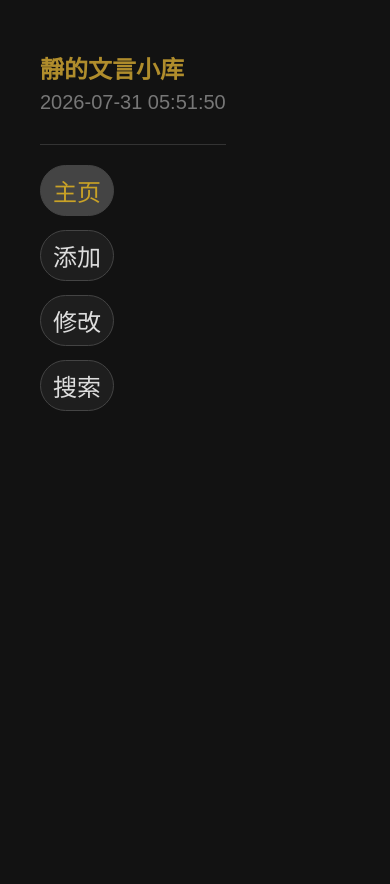
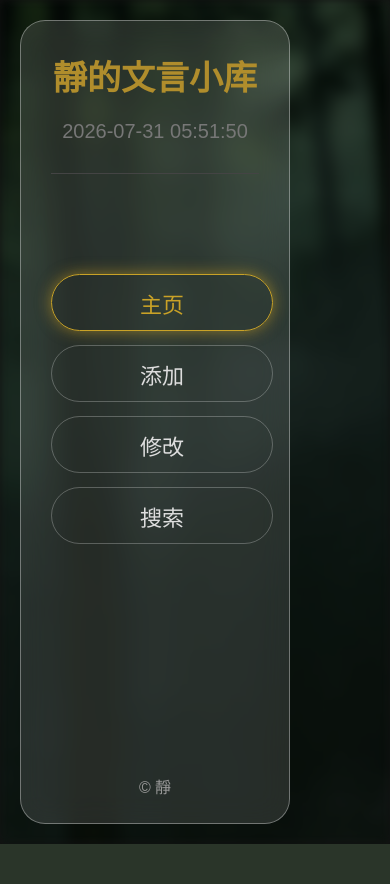
Before and after one commit to jinan200909/wenyan-library, a Flask app: page / in a window 390 px wide. After the commit the page ends 844 px from the top, so only its background shows below. Run offline with Flask 3, Linux system fonts and the light colour scheme; data that the repository does not hold is empty.

Commit message:
大修改，样式美化

```diff
--- a/app.py
+++ b/app.py
@@ -26,84 +26,22 @@ def init_db():
     conn.commit()
     conn.close()
 
-
-
-
 @app.route("/", methods=["GET","POST"])
 def home():
-
-    BASE_DIR = os.path.dirname(os.path.abspath(__file__))
-
     conn = sqlite3.connect(
         os.path.join(BASE_DIR, "words.db")
     )
+    conn.row_factory = sqlite3.Row
     cursor = conn.cursor()
-
-    if request.method == "POST":
-
-        # 判断是不是添加记录
-        if "save" in request.form:
-            pass
-
-
-
-        # 判断是不是搜索
-        elif "search" in request.form:
-
-            keyword = request.form["keyword"]
-
-            cursor.execute(
-            """
-            SELECT id,word,source,mean,note,create_time
-            FROM words
-            WHERE word LIKE ?
-            """,
-            ('%' + keyword + '%',)
-            )
-
-            words = cursor.fetchall()
-
-            conn.close()
-
-            return render_template(
-                "index.html",
-                words=words
-            )
-
-
     # 默认显示全部
     cursor.execute(
         "SELECT id,word,source,mean,note,create_time FROM words"
     )
-
     words = cursor.fetchall()
-
-    cards = []
-
-    for item in words:
-
-        left = random.randint(50, 1000)
-
-        top = random.randint(50, 400)
-
-        rotate = random.randint(-12, 12)
-
-
-        cards.append(
-            (
-                item,
-                left,
-                top,
-                rotate
-            )
-        )
-
     conn.close()
-
-
     return render_template(
         "index.html",
-        cards=cards
+        words=words
     )
 
 @app.route("/delete/<int:id>")
--- a/static/style.css
+++ b/static/style.css
@@ -10,9 +10,26 @@
     --time-color: #777;
 }
 
-html, body {
-    height: 100%;
-    overflow: hidden;
+html {
+    min-height: 100%;
+    margin: 0;
+}
+
+body::before {
+    content: "";
+    position: fixed;
+    inset: 0;
+    background: linear-gradient(rgba(0,0,0,0.45), rgba(0,0,0,0.45)),
+    url("/static/bg1.png");
+    background-size: cover;
+    background-position: center;
+    background-attachment: fixed;
+    filter: blur(5px);
+    z-index: -1;
+}
+
+body {
+    position: relative;
 }
 
 .title-box {
@@ -20,22 +37,25 @@ html, body {
     display: flex;
     flex-direction: column;
     padding-bottom: 30px;
-    border-bottom: 1px solid #333;
+    border-bottom: 1px solid var(--border);
 }
 
 .title-box h1 {
+    font-size: 34px;
     white-space: nowrap;
+    margin-bottom: 20px;
+    text-align: center;
 }
 
 #time {
-    margin-top: 6px;
     color: var(--time-color);
     font-size: 20px;
+    text-align: center;
 }
 
 h1 {
     display: inline-block;
-    margin-top: 0px;
+    margin-top: 0;
     margin-bottom: 0;
     color: var(--title-color);
 }
@@ -45,17 +65,30 @@ body {
     color: var(--text);
     font-family: "SimSun", "宋体", sans-serif;
     margin: 0;
-    padding: 20px;
+    padding: 10px;
 }
 
 .layout {
     display: flex;
-    min-height: 100vh;
+    align-items: flex-start;
 }
 
 .sidebar {
-    width: max-content;
-    padding: 30px 20px;
+    width: 270px;
+    height: calc(100vh - 40px);
+    margin: 10px;
+    padding: 30px;
+    flex-shrink: 0;
+    position: sticky;
+    top: 20px;
+    border-radius: 25px;
+    /* 半透明玻璃 */
+    background: rgba(255,255,255,0.12);
+    /* 磨砂 */
+    backdrop-filter: blur(15px);
+    -webkit-backdrop-filter: blur(15px);
+    border: 1px solid rgba(255,255,255,0.35);
+    box-sizing: border-box;
 }
 
 .navbar {
@@ -63,38 +96,102 @@ body {
     flex-direction: column;
     width: max-content;
     gap: 14px;
-    margin-top: 20px;
+    margin-top: 100px;
     margin-left: 0;
     align-items: flex-start;
-    background-color: var(--bg);
 }
 
 
 .navbar a {
-    display: inline-block;
-    width: max-content;
-    text-decoration: none;
-    background-color: var(--card);
-    border: 0.5px solid var(--border);
-    color: #DDD;
-    font-size: 24px;
-    padding: 7px 12px;
-    border-radius: 999px;
-    transition: .2s;
+    width:220px;
+    height:55px;
+    display:flex;
+    align-items:center;
+    justify-content:center;
+    border:1px solid rgba(255,255,255,0.25);
+    color:#ddd;
+    font-size:22px;
+    border-radius:30px;
+    text-decoration:none;
+    transition:.3s;
 }
 
 .navbar a.active {
-    color: var(--gold);
-    background: var(--border);
+    color:var(--gold);
+    border-color:var(--gold);
+    box-shadow:
+    0 0 15px rgba(201,162,39,.6);
 }
 
 .navbar a:hover {
-    background: var(--border);
+    background: rgba(255,255,255,0.18);
     color: var(--gold);
-    transform: translateX(2px) translateY(2px);
+    transform: scale(0.98);
+}
+
+.sidebar::after {
+    content:"© 靜";
+    position:absolute;
+    bottom:25px;
+    left:50%;
+    transform:translateX(-50%);
+    color: var(--subtext);
+
 }
 
 .content {
-    height: 100vh;
-    overflow-y: auto;
+    flex: 1;
+    padding: 0;
 }
+
+.waterfall {
+    columns: 5;
+    column-gap: 15px;
+    padding-right: 10px;
+    padding-left: 10px;
+    margin-top: 10px;
+}
+
+.word-card {
+    width: auto;
+    break-inside: avoid;
+    margin-bottom: 15px;
+    padding: 16px;
+    border: 1px solid var(--border);
+    border-radius: 18px;
+    transition: .3s;
+}
+
+.word-card h2 {
+    color: var(--gold);
+    margin-top:0;
+    font-size:24px;
+}
+
+.source {
+    color: var(--subtext);
+    font-size: 14px;
+    margin-bottom: 5px;
+}
+
+.word-card p {
+    color:var(--subtext);
+    line-height:1;
+}
+
+.word-card:hover {
+    transform:translateY(-5px);
+    border-color:var(--gold);
+}
+
+@media(max-width:1000px){
+    .waterfall{
+        columns:2;
+    }
+}
+
+@media(max-width:600px){
+    .waterfall{
+        columns:1;
+    }
+}
--- a/templates/base.html
+++ b/templates/base.html
@@ -2,6 +2,7 @@
 <!DOCTYPE html>
 <html>
 <head>
+<meta name="viewport" content="width=device-width, initial-scale=1.0">
 <body>
 <link rel="stylesheet" href="/static/style.css">
 
--- a/templates/index.html
+++ b/templates/index.html
@@ -1,106 +1,19 @@
 {% extends "base.html" %}
+{% block content %}
 
-<!DOCTYPE html>
-<html>
-<head>
-    <meta charset="UTF-8">
-    <link rel="stylesheet" href="/static/style.css">
-    <meta charset="UTF-8">
-    <title>靜的文言小库</title>
-</head>
-
-<body>
+<div class="waterfall">
+    {% for word in words %}
+    <div class="word-card">
+        <h2>{{word["word"]}}</h2>
+        <p>出处：{{word["source"]}}</p>
+        <p>解释：{{word["mean"]}}</p>
+        {% if word["note"] %}
+            <p>备注：{{word["note"]}}</p>
+        {% endif %}
+        <p>记录时间：{{word["create_time"]}}</p>
+    </div>
+    {% endfor %}
 
 
-
-<form method="post">
-
-<input
-name="keyword"
-placeholder="输入词语，例如：之">
-
-<button name="search">
-搜索
-</button>
-
-</form>
-<h2>添加文言记录</h2>
-
-<form method="post">
-
-<p>
-词语：
-<input name="word">
-</p>
-
-
-<p>
-出处：
-<input name="source">
-</p>
-
-
-<p>
-解释：
-<input name="mean">
-</p>
-
-
-<p>
-备注：
-<input name="note">
-</p>
-
-
-<button name="save" type="submit">
-保存
-</button>
-
-</form>
-<h2>我的文言记录</h2>
-
-<div class="card-container">
-
-{% for card in cards %}
-
-<div class="card"
-style="
-left:{{card[1]}}px;
-top:{{card[2]}}px;
-transform:rotate({{card[3]}}deg);
-">
-
-<h2>{{card[0][1]}}</h2>
-
-<p>
-出处：{{card[0][2]}}
-</p>
-
-<p>
-解释：{{card[0][3]}}
-</p>
-
-<p>
-备注：{{card[0][4]}}
-</p>
-
-<p>
-记录时间：{{card[0][5]}}
-</p>
-
-<a href="/delete/{{card[0][0]}}">
-删除
-</a>
-
-<a href="/edit/{{card[0][0]}}">
-修改
-</a>
-
 </div>
-
-{% endfor %}
-
-</div>
-
-</body>
-</html>
+{% endblock %}
```
Also changed, not shown: static/bg1.png (added).
